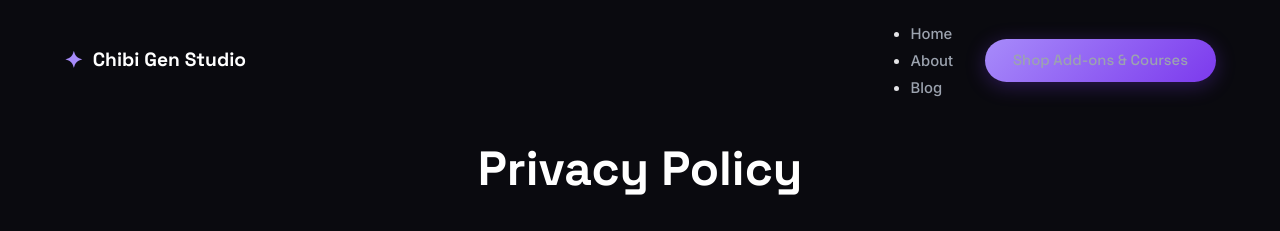
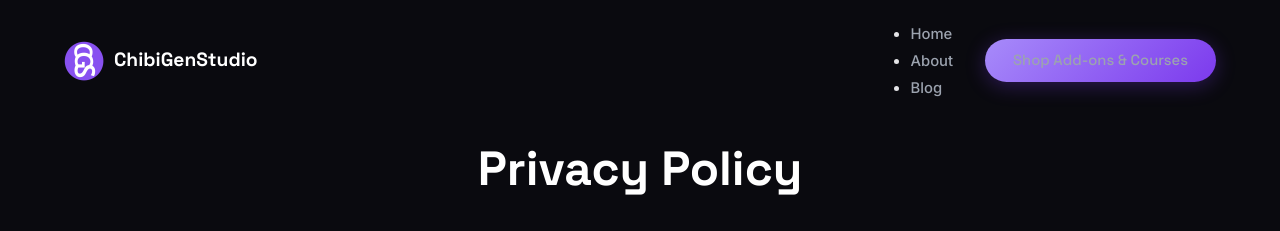
Before and after one commit to Thegirlwithcg/Erin-ChibiGenStudio, a Jekyll site: the page built from privacy.md, in a window 1280 px wide. Shown: the top 231 px of the page. Built offline with Jekyll 4.4.1, drawn with Linux system fonts in a browser that asks for light colours.

Commit message:
Add Photo
Add Photo

```diff
--- a/_includes/header.html
+++ b/_includes/header.html
@@ -1,8 +1,7 @@
 <header class="site-header">
   <div class="container header-inner">
     <a href="{{ '/' | relative_url }}" class="site-logo">
-      <span class="logo-icon">✦</span>
-      <span class="logo-text">{{ site.title }}</span>
+      <img src="{{ '/assets/images/logo.png' | relative_url }}" alt="{{ site.title }}" class="logo-image"> ChibiGenStudio
     </a>
 
     <nav class="site-nav" id="main-nav">
--- a/index.html
+++ b/index.html
@@ -71,7 +71,7 @@
   <div class="container">
     <div class="about-grid">
       <div class="about-image">
-        <div class="about-image-placeholder">✦</div>
+        <img src="{{ 'assets\images\About Studio-1.png' | relative_url }}" alt="About Us" class="about-image-actual">
       </div>
       <div class="about-text">
         <span class="section-label">About Us</span>
@@ -92,7 +92,7 @@
   <div class="container">
     <div class="about-grid" style="direction: rtl;">
       <div class="about-image" style="direction: ltr;">
-        <div class="about-image-placeholder">🎨</div>
+        <img src="{{ 'assets\images\Nichada.jpg' | relative_url }}" alt="Erin n Patt" class="about-image-actual">
       </div>
       <div class="about-text" style="direction: ltr;">
         <span class="section-label">Meet the Creator</span>
```
Also changed, not shown: assets/images/About Studio-1.png (added), assets/images/About Studio.png (added), assets/images/Logo.png (added), assets/images/Nichada.jpg (added).
